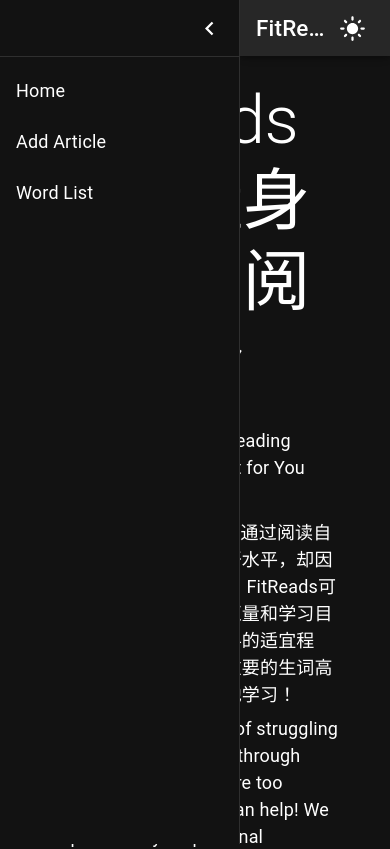
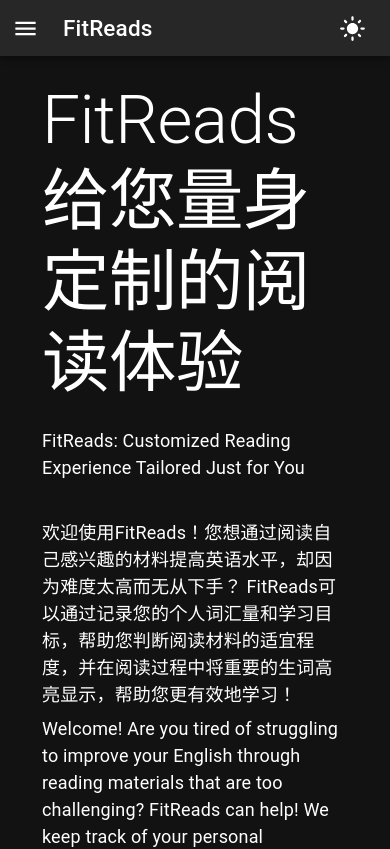
Before and after one commit to yqianjiang/fitreads, a Next.js app: page / in a window 390 px wide. Shown: the top 849 px of the page. Built offline with nearby package versions, Linux system fonts and the light colour scheme.

Commit message:
use Responsive drawer

```diff
--- a/components/layout.js
+++ b/components/layout.js
@@ -20,6 +20,7 @@
 import ChevronRightIcon from "@mui/icons-material/ChevronRight";
 import { styled, useTheme } from "@mui/material/styles";
 import { ColorModeContext } from "../pages/_app";
+import useMediaQuery from '@mui/material/useMediaQuery';
 
 export const siteTitle = "FitReads";
 const drawerWidth = 240;
@@ -28,17 +29,18 @@
   ({ theme, open }) => ({
     flexGrow: 1,
     padding: theme.spacing(3),
-    transition: theme.transitions.create("margin", {
+    transition: theme.transitions.create(["margin", "width"], {
       easing: theme.transitions.easing.sharp,
       duration: theme.transitions.duration.leavingScreen,
     }),
-    marginLeft: `-${drawerWidth}px`,
+    marginLeft: 0,
     ...(open && {
-      transition: theme.transitions.create("margin", {
+      transition: theme.transitions.create(["margin", "width"], {
         easing: theme.transitions.easing.easeOut,
         duration: theme.transitions.duration.enteringScreen,
       }),
-      marginLeft: 0,
+      marginLeft: `${drawerWidth}px`,
+      width: `calc(100% - ${drawerWidth}px)`,
     }),
   })
 );
@@ -69,10 +71,16 @@
   justifyContent: "flex-end",
 }));
 
-export default function Layout({ children, pageName }) {
+export default function Layout({ children, pageName, window }) {
   const theme = useTheme();
   const colorMode = useContext(ColorModeContext);
+  const matchMd = useMediaQuery(theme.breakpoints.up('md'));
   const [open, setOpen] = useState(true);
+  const [mobileOpen, setMobileOpen] = useState(false);
+
+  const handleDrawerToggle = () => {
+    setMobileOpen(!mobileOpen);
+  };
 
   const handleDrawerOpen = () => {
     setOpen(true);
@@ -85,6 +93,33 @@
   const handleDrawerClose = () => {
     setOpen(false);
   };
+
+  const drawer = (
+    <>
+      <Divider />
+      <List>
+        {[
+          { text: "Home", path: "/" },
+          { text: "Add Article", path: "/add-article" },
+          { text: "Word List", path: "/word-list" },
+        ].map((menu, index) => (
+          <ListItem key={menu.path} disablePadding>
+            <ListItemButton
+              component={NextLinkComposed}
+              to={{
+                pathname: menu.path,
+              }}
+            >
+              <ListItemText primary={menu.text} />
+            </ListItemButton>
+          </ListItem>
+        ))}
+      </List>
+      {/* <Divider /> */}
+    </>
+  );
+  const container =
+    typeof window !== "undefined" ? () => window().document.body : undefined;
 
   return (
     <div className={styles.container}>
@@ -105,14 +140,23 @@
         <meta name="og:title" content={siteTitle} />
         <meta name="twitter:card" content="summary_large_image" />
       </Head>
-      <AppBar position="fixed" open={open}>
+      <AppBar position="fixed" open={matchMd && open}>
         <Toolbar>
           <IconButton
             color="inherit"
             aria-label="open drawer"
             onClick={handleDrawerOpen}
             edge="start"
-            sx={{ mr: 2, ...(open && { display: "none" }) }}
+            sx={{ mr: 2, display: { xs: "none", md: open ? "none" : "block" } }}
+          >
+            <MenuIcon />
+          </IconButton>
+          <IconButton
+            color="inherit"
+            aria-label="open drawer"
+            edge="start"
+            onClick={handleDrawerToggle}
+            sx={{ mr: 2, display: { md: "none" } }}
           >
             <MenuIcon />
           </IconButton>
@@ -132,8 +176,34 @@
           </IconButton>
         </Toolbar>
       </AppBar>
+      {/* The implementation can be swapped with js to avoid SEO duplication of links. */}
+      <Drawer
+        container={container}
+        variant="temporary"
+        open={mobileOpen}
+        onClose={handleDrawerToggle}
+        ModalProps={{
+          keepMounted: true, // Better open performance on mobile.
+        }}
+        sx={{
+          display: { xs: "block", md: "none" },
+          "& .MuiDrawer-paper": { boxSizing: "border-box", width: drawerWidth },
+        }}
+      >
+        <DrawerHeader>
+          <IconButton onClick={handleDrawerToggle}>
+            {theme.direction === "ltr" ? (
+              <ChevronLeftIcon />
+            ) : (
+              <ChevronRightIcon />
+            )}
+          </IconButton>
+        </DrawerHeader>
+        {drawer}
+      </Drawer>
       <Drawer
         sx={{
+          display: { md: "block", xs: "none" },
           width: drawerWidth,
           flexShrink: 0,
           "& .MuiDrawer-paper": {
@@ -154,28 +224,9 @@
             )}
           </IconButton>
         </DrawerHeader>
-        <Divider />
-        <List>
-          {[
-            { text: "Home", path: "/" },
-            { text: "Add Article", path: "/add-article" },
-            { text: "Word List", path: "/word-list" },
-          ].map((menu, index) => (
-            <ListItem key={menu.path} disablePadding>
-              <ListItemButton
-                component={NextLinkComposed}
-                to={{
-                  pathname: menu.path,
-                }}
-              >
-                <ListItemText primary={menu.text} />
-              </ListItemButton>
-            </ListItem>
-          ))}
-        </List>
-        {/* <Divider /> */}
+        {drawer}
       </Drawer>
-      <Main open={open}>{children}</Main>
+      <Main open={matchMd && open}>{children}</Main>
       {/* footer */}
     </div>
   );
--- a/components/layout.module.scss
+++ b/components/layout.module.scss
@@ -1,5 +1,5 @@
 .container {
-  max-width: 36rem;
+  max-width: 56rem;
   padding: 0 1rem;
   margin: 3rem auto 6rem;
 }
```
